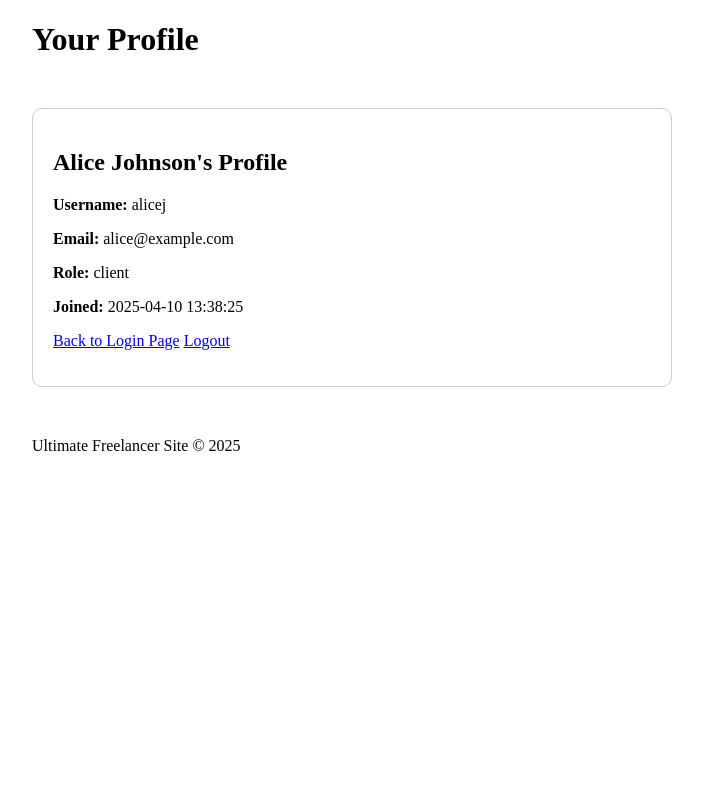
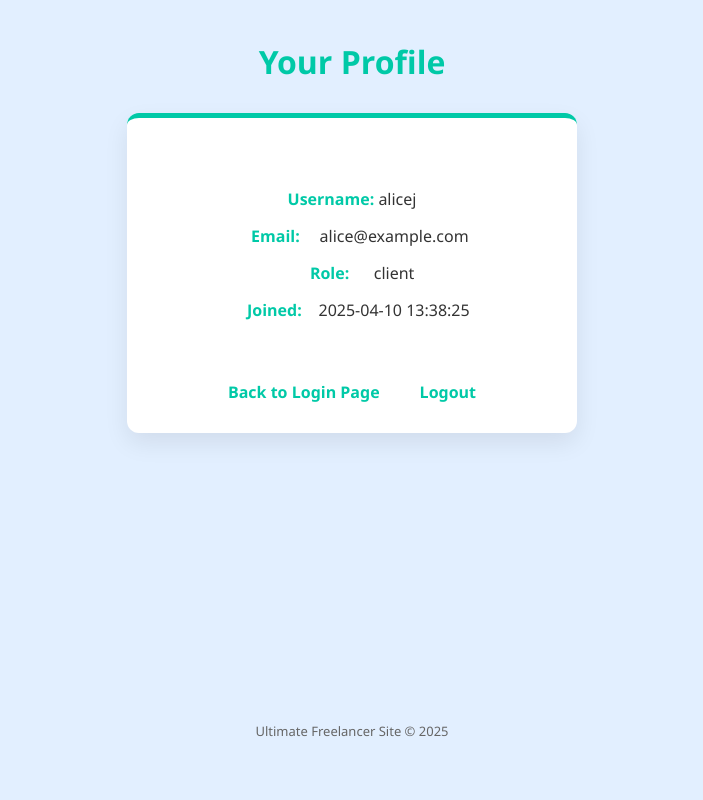
Before and after one commit to Pjoca/ltw-project-ltw03g03, a PHP site: page /pages/profile.php in a window 1280 px wide. Shown: the whole page, without its empty margins (288-991 px from the left). Run offline with PHP 8.4, Linux system fonts and the light colour scheme; the visitor is signed in with stand-in values (Sample User, id 1); data comes from the database, SQL or seed files in the repository; both versions use the stored data as it was after the commit.

Commit message:
Style and other stuff

```diff
--- a/css/style.css
+++ b/css/style.css
@@ -1,20 +1,170 @@
+/* style.css - Unified Design */
+
+:root {
+  --primary-color: #00c9a7;
+  --primary-hover: #00b497;
+  --accent-color: #a2f0e0;
+  --bg-color: #e2efff;
+  --card-bg: #ffffff;
+  --input-bg: #ffffff;
+  --button-bg: #00c9a7;
+  --button-text: #ffffff;
+  --text-color: #333;
+  --text-muted: #666;
+  --label-color: #4ca88c;
+  --border-color: #ccc;
+  --shadow: 0 10px 25px rgba(0, 0, 0, 0.08);
+  --radius: 12px;
+  --transition: 0.3s ease;
+}
+
+* {
+  box-sizing: border-box;
+  margin: 0;
+  padding: 0;
+  font-family: 'Segoe UI', Tahoma, Geneva, Verdana, sans-serif;
+}
+
 body {
-    max-width: 40em;
-    margin: 0 auto;
-  }
+  background-color: var(--bg-color);
+  color: var(--text-color);
+  padding: 40px 20px;
+  display: flex;
+  flex-direction: column;
+  align-items: center;
+  min-height: 100vh;
+}
 
-  section {
-    display: flex;
-    flex-wrap: wrap;
+h1, h2 {
+  text-align: center;
+  color: var(--primary-color);
+  margin-bottom: 30px;
+}
 
-    gap: 1em;
+/* General Container Card */
+main {
+  width: 100%;
+  max-width: 450px;
+  background: var(--card-bg);
+  padding: 30px;
+  border-radius: var(--radius);
+  box-shadow: var(--shadow);
+  border-top: 5px solid var(--primary-color);
+}
 
-    article {
-      flex-grow: 1;
-      padding: 1em;
+/* Form Styling */
+form {
+  display: flex;
+  flex-direction: column;
+  gap: 18px;
+}
 
-      border: 1px solid crimson;
-      background-color: darkred;
-      color: white;
-    }
-  }
+label {
+  font-weight: 600;
+  color: var(--label-color);
+  display: flex;
+  flex-direction: column;
+}
+
+input, select {
+  padding: 10px;
+  border: 1px solid var(--border-color);
+  border-radius: var(--radius);
+  font-size: 14px;
+  margin-top: 5px;
+  background: var(--input-bg);
+  transition: border var(--transition);
+}
+
+input:focus, select:focus {
+  border-color: var(--primary-color);
+  outline: none;
+}
+
+/* Button Styling */
+button {
+  padding: 12px;
+  background: var(--button-bg);
+  border: none;
+  border-radius: var(--radius);
+  color: var(--button-text);
+  font-size: 16px;
+  font-weight: bold;
+  cursor: pointer;
+  transition: background var(--transition);
+}
+
+button:hover {
+  background: var(--primary-hover);
+}
+
+/* Text + Links */
+p {
+  margin-top: 15px;
+  text-align: center;
+  font-size: 14px;
+}
+
+a {
+  color: var(--primary-color);
+  text-decoration: none;
+  transition: opacity 0.2s ease-in-out;
+}
+
+a:hover {
+  text-decoration: underline;
+  opacity: 0.85;
+}
+
+footer {
+  margin-top: auto;
+  padding: 20px;
+  text-align: center;
+  font-size: 13px;
+  color: var(--text-muted);
+}
+
+/* Profile Card Styling */
+.profile-card {
+  background: transparent;
+  padding: 25px;
+  margin: 0 auto;
+  max-width: 400px;
+  border-radius: var(--radius);
+  box-shadow: none;
+  text-align: left;
+}
+
+.profile-card p {
+  margin: 15px 0;
+  font-size: 1rem;
+  color: var(--text-color);
+}
+
+.profile-card strong {
+  color: var(--primary-color);
+  display: inline-block;
+  min-width: 80px;
+}
+
+.profile-links {
+  margin-top: 30px;
+  display: flex;
+  justify-content: space-between;
+}
+
+.profile-links a {
+  font-weight: bold;
+}
+
+/* Profile Actions Styling */
+.profile-actions {
+  display: flex;
+  justify-content: center;
+  gap: 40px;
+  margin-top: 20px;
+}
+
+.profile-actions a {
+  font-weight: bold;
+}
--- a/templates/common.tpl.php
+++ b/templates/common.tpl.php
@@ -6,6 +6,7 @@
     <meta name="viewport" content="width=device-width, initial-scale=1.0">
     <meta charset="utf-8">
     <link rel="stylesheet" href="../css/style.css">
+
   </head>
   <body>
     <h1><?=$title?></h1>
@@ -14,7 +15,6 @@
 
 <?php function draw_footer() { ?>
     </main>
-
     <footer>
       Ultimate Freelancer Site &copy; 2025
     </footer>
--- a/templates/profile.tpl.php
+++ b/templates/profile.tpl.php
@@ -1,13 +1,12 @@
 <?php function draw_profile(array $user) { ?>
-  <div class="profile-card" style="max-width: 600px; margin: 50px auto; padding: 20px; border: 1px solid #ccc; border-radius: 10px;">
-    <h2><?= htmlspecialchars($user['name']) ?>'s Profile</h2>
+  <div class="profile-card">
     <p><strong>Username:</strong> <?= htmlspecialchars($user['username']) ?></p>
     <p><strong>Email:</strong> <?= htmlspecialchars($user['email']) ?></p>
     <p><strong>Role:</strong> <?= htmlspecialchars($user['role']) ?></p>
     <p><strong>Joined:</strong> <?= htmlspecialchars($user['created_at']) ?></p>
-    <p>
-      <a href="login.php">Back to Login Page</a>  <!-- Depois por a redirecionar para uma pagina de jeito -->
+  </div>
+  <div class="profile-actions">
+      <a href="login.php">Back to Login Page</a>
       <a href="logout.php">Logout</a>
-    </p>
   </div>
 <?php } ?>
```
Also changed, not shown: database/database.db.
